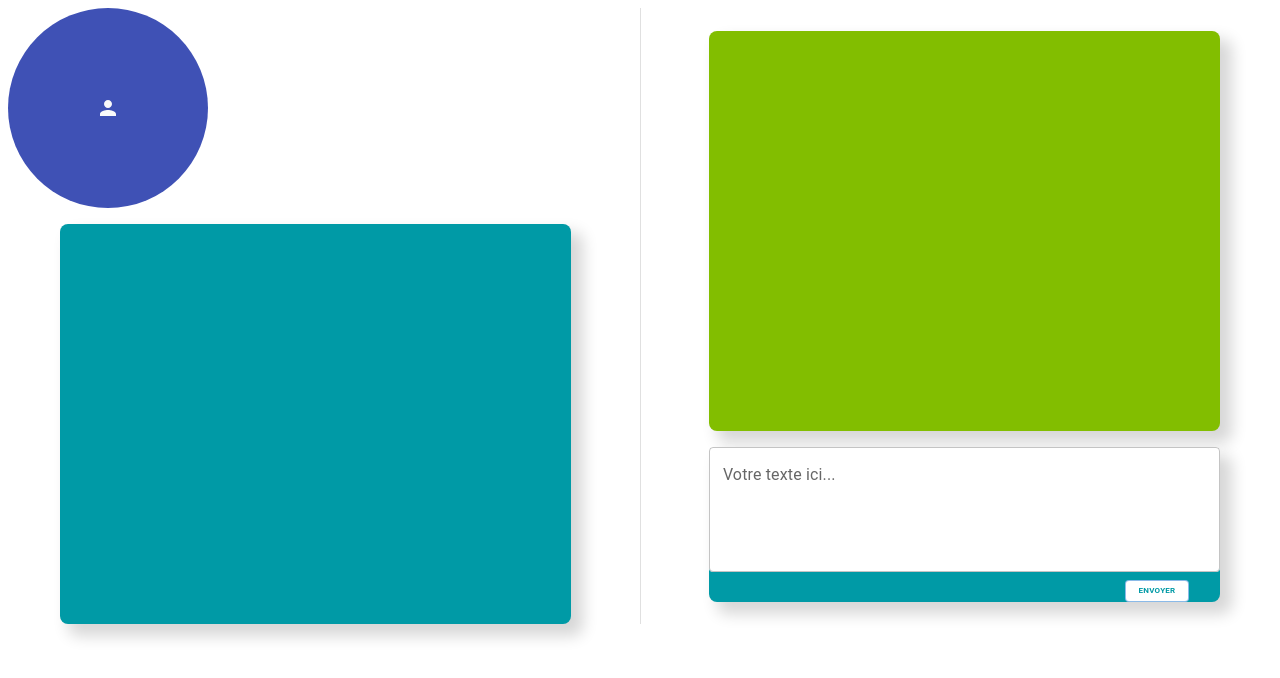
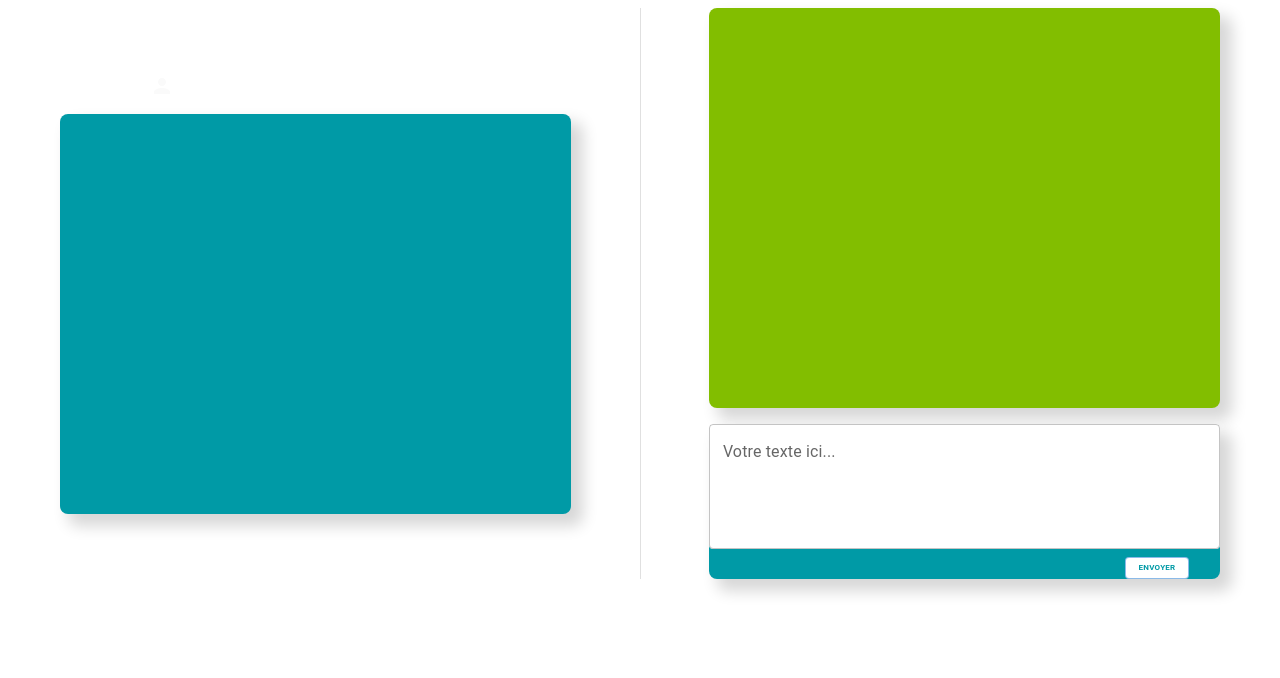
Before and after one commit to WildCodeSchool/DevHubShare, a React (Vite) app in the folder frontend/: page /mes-posts in a window 1280 px wide. Shown: the top 678 px of the page. Built offline with nearby package versions, Linux system fonts and the light colour scheme.

Commit message:
UserImage compo mod and moved to compo folder

```diff
--- a/frontend/src/components/ProfileUser.jsx
+++ b/frontend/src/components/ProfileUser.jsx
@@ -3,7 +3,7 @@ import React from "react";
 import { makeStyles } from "@material-ui/core/styles";
 import { Grid, Card, CardContent, Button } from "@material-ui/core";
 import Informations from "./profilComponents/Informations";
-import UserImage from "./profilComponents/UserImage";
+import UserImage from "./UserImage";
 import TexteLibre from "./profilComponents/TexteLibre";
 
 const useStyles = makeStyles((theme) => ({
@@ -59,7 +59,7 @@ function UserProfile() {
       <Grid container spacing={1}>
         <Grid item xs={12} md={6}>
           <div className={classes.userImageContainer}>
-            <UserImage />
+            <UserImage size="5rem" backgroundColor="grey" />
           </div>
           <Informations
             pseudo={userProfile.pseudo}
--- a/frontend/src/components/profilComponents/UserImage.jsx
+++ b/frontend/src/components/UserImage.jsx
@@ -1,3 +1,4 @@
+/* eslint-disable react/prop-types */
 /* eslint-disable import/no-extraneous-dependencies */
 import React from "react";
 import { makeStyles } from "@material-ui/core/styles";
@@ -15,12 +16,19 @@ const useStyles = makeStyles((theme) => ({
   },
 }));
 
-function UserImage(props) {
+function UserImage({ src, size, backgroundColor }) {
   const classes = useStyles();
 
   return (
-    // eslint-disable-next-line
-    <Avatar className={classes.avatar} src={props.src}>
+    <Avatar
+      className={classes.avatar}
+      src={src}
+      style={{
+        width: size || "inherit",
+        height: size || "inherit",
+        backgroundColor: backgroundColor || "inherit",
+      }}
+    >
       {UserImage.src ? null : <PersonIcon />}
     </Avatar>
   );
--- a/frontend/src/pages/MyPosts.jsx
+++ b/frontend/src/pages/MyPosts.jsx
@@ -3,7 +3,7 @@ import { Stack } from "@mui/material";
 import PostSend from "../components/MyPosts/PostSent";
 import Conversation from "../components/MyPosts/Conversation";
 import MyAnswer from "../components/MyPosts/MyAnswer";
-import UserImage from "../components/profilComponents/UserImage";
+import UserImage from "../components/UserImage";
 
 export default function MyPosts() {
   return (
```
